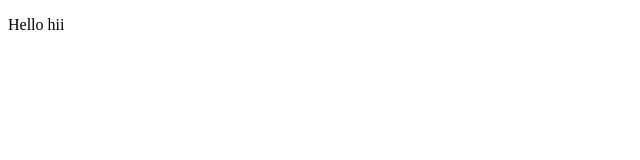
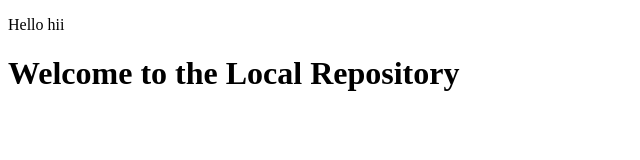
Before and after one commit to DivyModi07/localRepo, a plain HTML site: page localRepo/index.html in a window 1280 px wide. Shown: the whole page, without its empty margins (0-640 px from the left). Drawn offline with Linux system fonts and the light colour scheme.

Commit message:
Add in feature1

```diff
--- a/localRepo/index.html
+++ b/localRepo/index.html
@@ -7,5 +7,6 @@
 </head>
 <body>
     <p>Hello hii</p>
+    <h1>Welcome to the Local Repository</h1>
 </body>
 </html>
```
